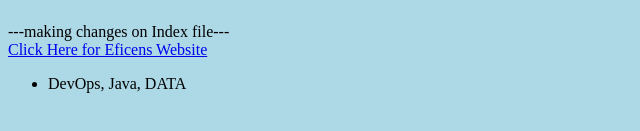
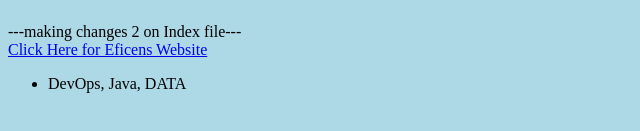
Before and after one commit to Ashish1797/ADPS3, a plain HTML site: page index.html in a window 1280 px wide. Shown: the part 173-304 px from the top of the page, 0-640 px from the left. Drawn offline with Linux system fonts and the light colour scheme.

Commit message:
making changes on Index file

```diff
--- a/index.html
+++ b/index.html
@@ -8,7 +8,7 @@
 
 		<h2> <img src = "https://eficens.ai/assets/img/logo.svg"; width="300" height="90"> </img> </h2>
 
-	<p1> ---making changes on Index file--- <br> </p1>
+	<p1> ---making changes 2 on Index file--- <br> </p1>
 	<p2> <a href = "https://eficens.ai/"> Click Here for Eficens Website </a> </p2>
 	<ul> <li> DevOps, Java, DATA </li>
 	</ul>
```
